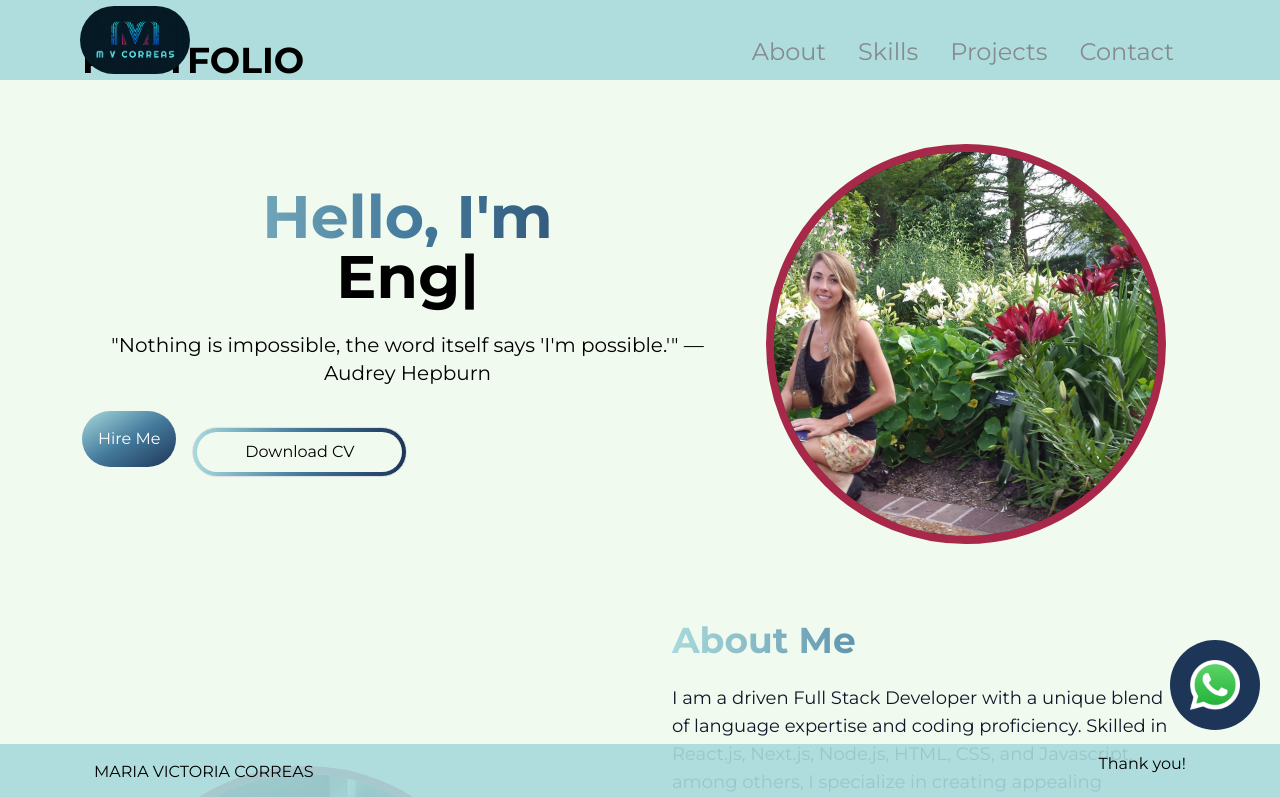
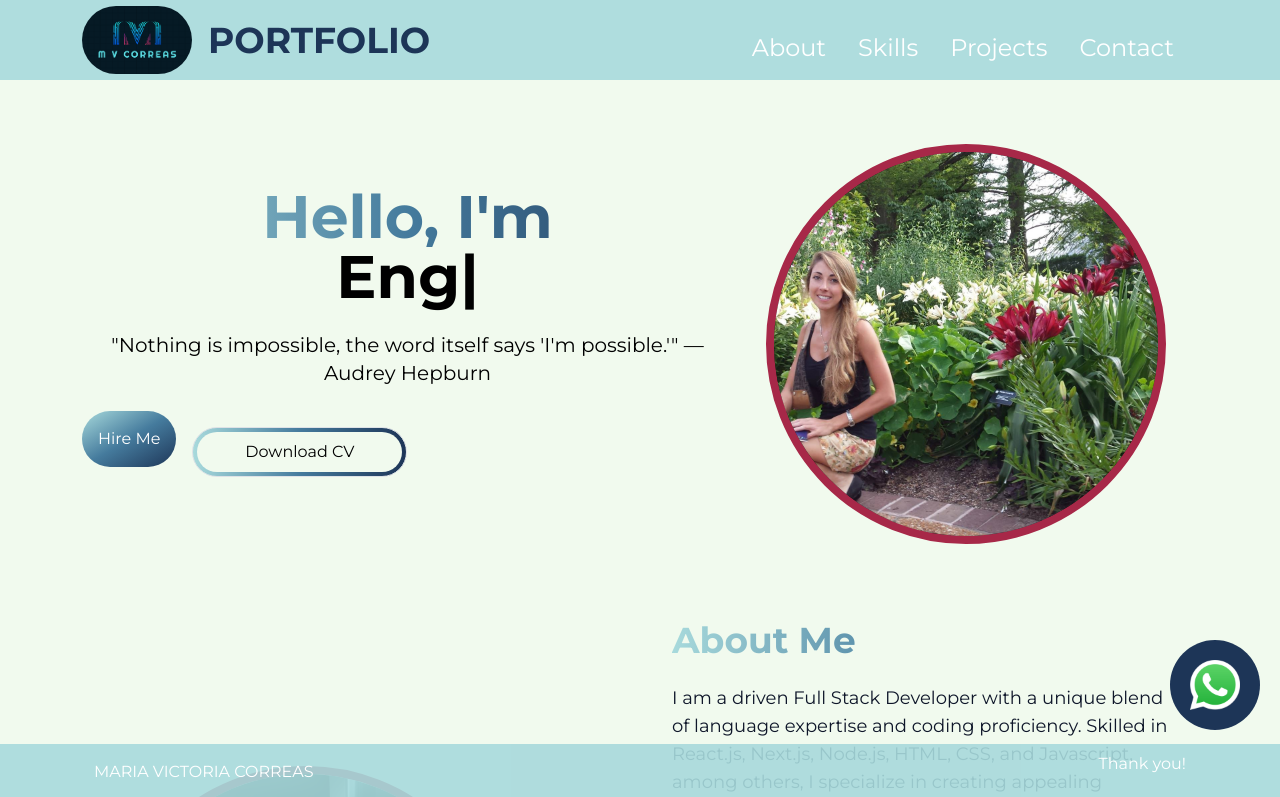
Before and after one commit to MVCorreas/Full-Stack-Portfolio, a Next.js app: page / in a window 1280 px wide. Shown: the top 797 px of the page. Built offline with nearby package versions, Linux system fonts and the light colour scheme.

Commit message:
some more styles but header moved to the center

```diff
--- a/app/Components/Footer.jsx
+++ b/app/Components/Footer.jsx
@@ -3,9 +3,9 @@ import React from "react";
 const Footer = () => {
   return (
     <footer className="fixed mx-auto  bottom-0 left-0 right-0 z-10  bg-[#a8dadc] bg-opacity-90">
-    <div className="flex container lg:py-4 flex-wrap items-center justify-between mx-auto px-4 py-2 text-black">
+    <div className="flex container lg:py-4 flex-wrap items-center justify-between mx-auto px-4 py-2 text-white">
         <span>MARIA VICTORIA CORREAS</span>
-        <p className=" text-black">Thank you!</p>
+        <p className=" text-white">Thank you!</p>
       </div>
     </footer>
   );
--- a/app/Components/MenuOverlay.jsx
+++ b/app/Components/MenuOverlay.jsx
@@ -3,7 +3,7 @@ import NavLink from "./NavLink";
 
 const MenuOverlay = ({ links }) => {
   return (
-    <ul className="flex flex-col py-4 items-center bg-[#ffcccc] bg-opacity-90">
+    <ul className="flex flex-col py-4 items-center bg-[#a8dadc] bg-opacity-90">
       {links.map((link, index) => (
         <li key={index}>
           <NavLink href={link.path} title={link.title} />
--- a/app/Components/NavBar.jsx
+++ b/app/Components/NavBar.jsx
@@ -29,28 +29,30 @@ const Navbar = () => {
   const [navbarOpen, setNavbarOpen] = useState(false);
 
   return (
-    <nav className="fixed mx-auto top-0 left-0 right-0 z-10  bg-[#a8dadc] bg-opacity-90" style={{ height: '80px'}}>
+    <nav className="fixed top-0 left-0 right-0 z-10 bg-[#a8dadc] bg-opacity-90 h-20">
 
-
-      <div className="flex container lg:py-4 flex-wrap items-center justify-between mx-auto py-1" style={{ height: '100%'}}>
+      <div className="container mx-auto flex justify-between h-full">
+        <div className="flex items-center">
           <Image
             src="/Logo.png"
             alt="aboutImage"
             width={110}
             height={110}
-        className="rounded-full absolute left-20" />
+            className="rounded-full"
+          />
           <Link
             href={"/"}
-          className="text-2xl md:text-4xl text-black font-semibold flex items-center"
-          style={{ textDecoration: 'none', height: '100%' }}
+            className="text-2xl md:text-4xl text-[#1d3557] font-semibold flex items-center ml-2 md:ml-4"
+            style={{ textDecoration: 'none' }}
           >
             PORTFOLIO
           </Link>
-        <div className="mobile-menu block md:hidden">
+        </div>
+        <div className="mobile-menu block md:hidden mt-3">
           {!navbarOpen ? (
             <button
               onClick={() => setNavbarOpen(true)}
-              className="flex items-center px-3 py-2 border rounded  border-black text-slate-600 hover:text-black hover:border-black"
+              className="flex items-center px-3 py-2 border rounded border-black text-slate-600 hover:text-black hover:border-black"
             >
               <Bars3Icon className="h-5 w-5" />
             </button>
@@ -63,8 +65,8 @@ const Navbar = () => {
             </button>
           )}
         </div>
-        <div className="menu hidden md:block md:w-auto " id="navbar"  >
-          <ul className="flex p-4 md:p-0 md:flex-row md:space-x-8 mt-0 ">
+        <div className="menu hidden md:block md:w-auto" id="navbar">
+          <ul className="flex p-4 md:p-0 md:flex-row md:space-x-8 mt-0">
             {navLinks.map((link, index) => (
               <li key={index}>
                 <NavLink href={link.path} title={link.title} style={{ textDecoration: 'none' }}/>
--- a/app/Components/NavLink.jsx
+++ b/app/Components/NavLink.jsx
@@ -4,7 +4,7 @@ const NavLink = ({ href, title }) => {
   return (
     <Link
       href={href}
-      className="block py-2 pl-3 pr-4 text-[#858b8f] sm:text-2xl rounded md:p-0 hover:text-black" style={{ textDecoration: 'none', fontSize: '1.5rem' }}
+      className="block py-2 pl-3 pr-4 text-white hover:text-[#1d3557] sm:text-2xl rounded md:p-0" style={{ textDecoration: 'none', fontSize: '1.5rem' }}
     >
       {title}
     </Link>
```
Lines whose indentation alone changed are shown as unchanged.
